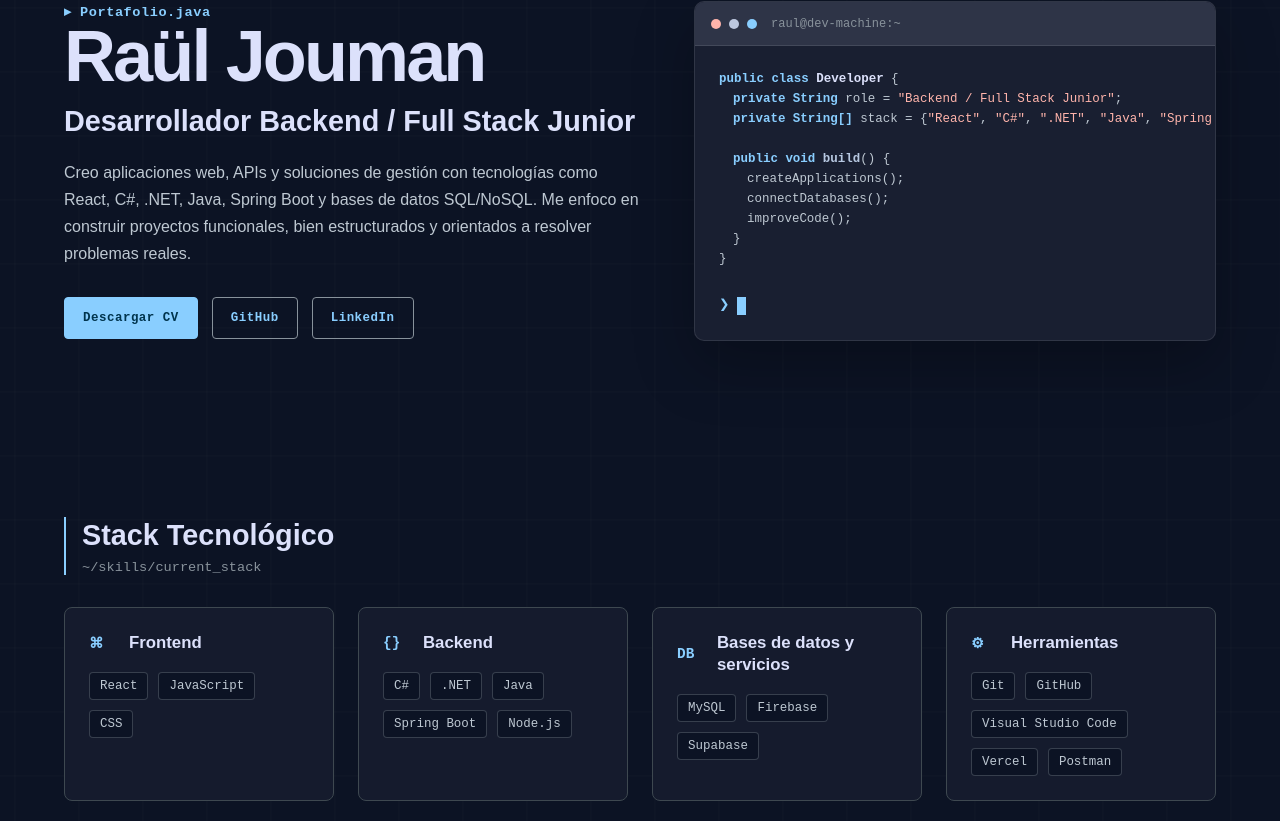
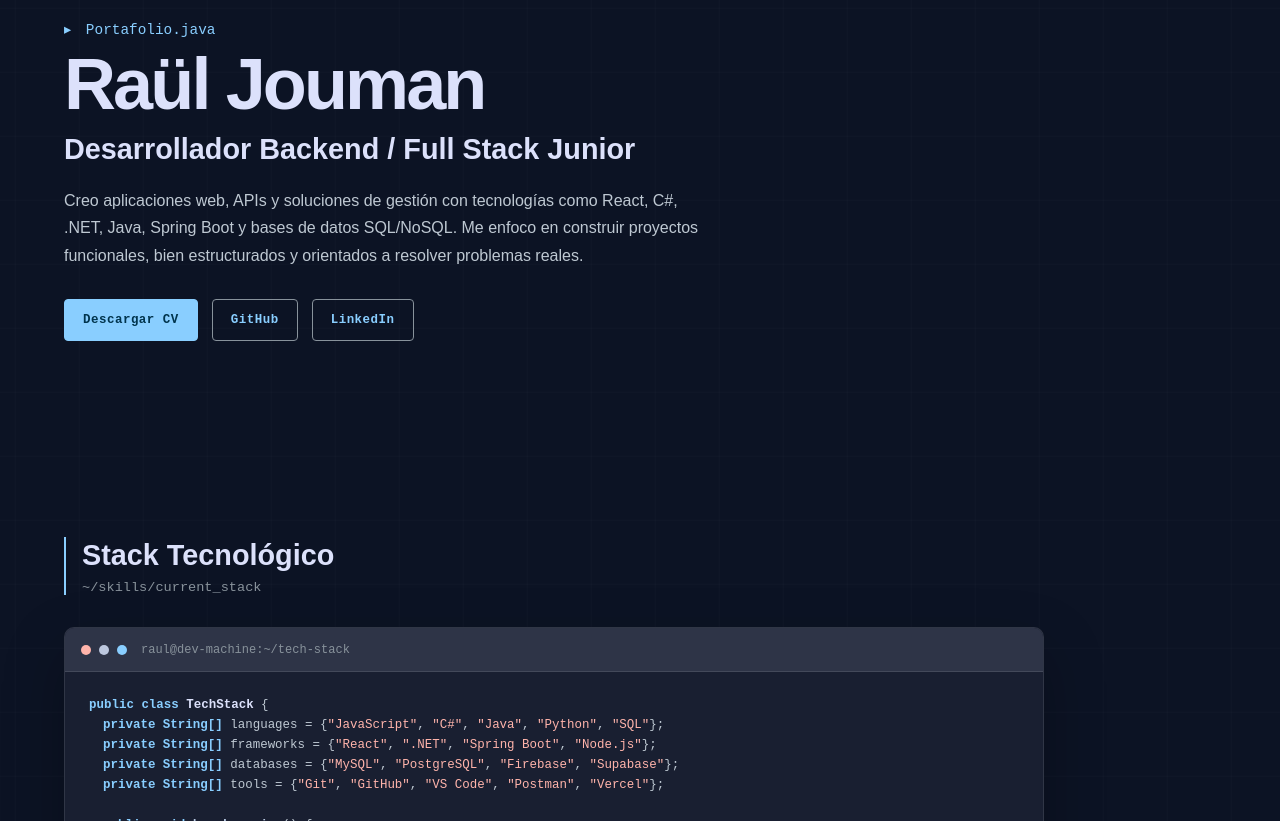
Before and after one commit to Rauljouman/portafolio, a React (Vite) app: page / in a window 1280 px wide. Shown: the part 199-1020 px from the top of the page. Built offline with nearby package versions, Linux system fonts and the light colour scheme.

Commit message:
ultimos cambios

```diff
--- a/src/components/Hero/Hero.css
+++ b/src/components/Hero/Hero.css
@@ -291,22 +291,31 @@
   animation-delay: 0.3s;
 }
 
+.hero--simple {
+  width: 100%;
+  max-width: 1180px;
+  margin: 0 auto;
+  min-height: 520px;
+  display: flex;
+  align-items: center;
+  justify-content: flex-start;
+}
+
 /* Responsive */
 
 @media (min-width: 950px) {
   .hero {
-    max-width: 1420px;
+    width: 100%;
+    max-width: 1180px;
     margin: 0 auto;
-    grid-template-columns: minmax(480px, 640px) minmax(420px, 760px);
-    gap: 48px;
-    min-height: 500px;
+    min-height: 520px;
+    display: flex;
     align-items: center;
-    justify-content: center;
+    justify-content: flex-start;
   }
 
-  .hero-terminal {
+  .hero__content {
     max-width: 760px;
-    justify-self: center;
   }
 }
 
--- a/src/components/Hero/Hero.jsx
+++ b/src/components/Hero/Hero.jsx
@@ -2,9 +2,9 @@ import "./Hero.css";
 
 function Hero() {
   return (
-    <section className="hero" id="about">
+    <section className="hero hero--simple" id="about">
       <div className="hero__content hero-animate hero-animate--left">
-        <p className="navbar__logo">
+        <p className="hero__eyebrow">
           <span>▸</span> Portafolio.java
         </p>
 
@@ -14,9 +14,9 @@ function Hero() {
 
         <p className="hero__description">
           Creo aplicaciones web, APIs y soluciones de gestión con tecnologías
-          como React, C#, .NET, Java, Spring Boot y bases de
-          datos SQL/NoSQL. Me enfoco en construir proyectos funcionales, bien
-          estructurados y orientados a resolver problemas reales.
+          como React, C#, .NET, Java, Spring Boot y bases de datos SQL/NoSQL.
+          Me enfoco en construir proyectos funcionales, bien estructurados y
+          orientados a resolver problemas reales.
         </p>
 
         <div className="hero__actions">
@@ -47,65 +47,6 @@ function Hero() {
           </a>
         </div>
       </div>
-
-      <div className="hero-terminal fade-up fade-delay-2">
-        <div className="hero-terminal__header">
-          <div className="hero-terminal__controls">
-            <span className="hero-terminal__dot hero-terminal__dot--red"></span>
-            <span className="hero-terminal__dot hero-terminal__dot--yellow"></span>
-            <span className="hero-terminal__dot hero-terminal__dot--blue"></span>
-          </div>
-
-          <span className="hero-terminal__title">raul@dev-machine:~</span>
-        </div>
-
-        <div className="hero-terminal__body">
-          <p>
-            <span className="hero-terminal__keyword">public class</span>{" "}
-            <span className="hero-terminal__class">Developer</span> {"{"}
-          </p>
-
-          <p className="hero-terminal__indent-1">
-            <span className="hero-terminal__keyword">private String</span> role ={" "}
-            <span className="hero-terminal__string">
-              "Backend / Full Stack Junior"
-            </span>
-            ;
-          </p>
-
-          <p className="hero-terminal__indent-1">
-            <span className="hero-terminal__keyword">private String[]</span> stack ={" "}
-            {"{"}
-            <span className="hero-terminal__string">"React"</span>,{" "}
-            <span className="hero-terminal__string">"C#"</span>,{" "}
-            <span className="hero-terminal__string">".NET"</span>,{" "}
-            <span className="hero-terminal__string">"Java"</span>,{" "}
-            <span className="hero-terminal__string">"Spring Boot"</span>
-            {"}"};
-          </p>
-
-          <br />
-
-          <p className="hero-terminal__indent-1">
-            <span className="hero-terminal__keyword">public void</span>{" "}
-            <span className="hero-terminal__method">build</span>() {"{"}
-          </p>
-
-          <p className="hero-terminal__indent-2">createApplications();</p>
-          <p className="hero-terminal__indent-2">connectDatabases();</p>
-          <p className="hero-terminal__indent-2">improveCode();</p>
-
-          <p className="hero-terminal__indent-1">{"}"}</p>
-          <p>{"}"}</p>
-
-          <br />
-
-          <p className="hero-terminal__cursor">
-            <span className="hero-terminal__prompt">❯</span>
-            <span className="hero-terminal__block"></span>
-          </p>
-        </div>
-      </div>
     </section>
   );
 }
--- a/src/components/Technologies/Technologies.css
+++ b/src/components/Technologies/Technologies.css
@@ -66,6 +66,24 @@
   white-space: nowrap;
 }
 
+.technologies-terminal-wrapper {
+  width: 100%;
+  display: flex;
+  justify-content: flex-start;
+  margin-top: 28px;
+}
+
+.technologies-terminal {
+  width: 100%;
+  max-width: 980px;
+}
+
+@media (max-width: 600px) {
+  .technologies-terminal {
+    max-width: 100%;
+  }
+}
+
 @media (min-width: 640px) {
   .technologies__grid {
     grid-template-columns: repeat(2, 1fr);
--- a/src/components/Technologies/Technologies.jsx
+++ b/src/components/Technologies/Technologies.jsx
@@ -1,27 +1,4 @@
 import "./Technologies.css";
-
-const technologyGroups = [
-  {
-    title: "Frontend",
-    icon: "⌘",
-    items: ["React", "JavaScript", "CSS"],
-  },
-  {
-    title: "Backend",
-    icon: "{}",
-    items: ["C#", ".NET", "Java", "Spring Boot", "Node.js"],
-  },
-  {
-    title: "Bases de datos y servicios",
-    icon: "DB",
-    items: ["MySQL", "Firebase", "Supabase"],
-  },
-  {
-    title: "Herramientas",
-    icon: "⚙",
-    items: ["Git", "GitHub", "Visual Studio Code", "Vercel", "Postman"],
-  },
-];
 
 function Technologies() {
   return (
@@ -31,23 +8,90 @@ function Technologies() {
         <p>~/skills/current_stack</p>
       </div>
 
-      <div className="technologies__grid">
-        {technologyGroups.map((group) => (
-          <article className="technology-card card-hover" key={group.title}>
-            <div className="technology-card__header">
-              <span className="technology-card__icon">{group.icon}</span>
-              <h3>{group.title}</h3>
+      <div className="technologies-terminal-wrapper">
+        <div className="hero-terminal technologies-terminal card-hover">
+          <div className="hero-terminal__header">
+            <div className="hero-terminal__controls">
+              <span className="hero-terminal__dot hero-terminal__dot--red"></span>
+              <span className="hero-terminal__dot hero-terminal__dot--yellow"></span>
+              <span className="hero-terminal__dot hero-terminal__dot--blue"></span>
             </div>
 
-            <div className="technology-card__chips">
-              {group.items.map((item) => (
-                <span className="tech-chip" key={item}>
-                  {item}
-                </span>
-              ))}
-            </div>
-          </article>
-        ))}
+            <span className="hero-terminal__title">
+              raul@dev-machine:~/tech-stack
+            </span>
+          </div>
+
+          <div className="hero-terminal__body">
+            <p>
+              <span className="hero-terminal__keyword">public class</span>{" "}
+              <span className="hero-terminal__class">TechStack</span> {"{"}
+            </p>
+
+            <p className="hero-terminal__indent-1">
+              <span className="hero-terminal__keyword">private String[]</span>{" "}
+              languages = {"{"}
+              <span className="hero-terminal__string">"JavaScript"</span>,{" "}
+              <span className="hero-terminal__string">"C#"</span>,{" "}
+              <span className="hero-terminal__string">"Java"</span>,{" "}
+              <span className="hero-terminal__string">"Python"</span>,{" "}
+              <span className="hero-terminal__string">"SQL"</span>
+              {"}"};
+            </p>
+
+            <p className="hero-terminal__indent-1">
+              <span className="hero-terminal__keyword">private String[]</span>{" "}
+              frameworks = {"{"}
+              <span className="hero-terminal__string">"React"</span>,{" "}
+              <span className="hero-terminal__string">".NET"</span>,{" "}
+              <span className="hero-terminal__string">"Spring Boot"</span>,{" "}
+              <span className="hero-terminal__string">"Node.js"</span>
+              {"}"};
+            </p>
+
+            <p className="hero-terminal__indent-1">
+              <span className="hero-terminal__keyword">private String[]</span>{" "}
+              databases = {"{"}
+              <span className="hero-terminal__string">"MySQL"</span>,{" "}
+              <span className="hero-terminal__string">"PostgreSQL"</span>,{" "}
+              <span className="hero-terminal__string">"Firebase"</span>,{" "}
+              <span className="hero-terminal__string">"Supabase"</span>
+              {"}"};
+            </p>
+
+            <p className="hero-terminal__indent-1">
+              <span className="hero-terminal__keyword">private String[]</span>{" "}
+              tools = {"{"}
+              <span className="hero-terminal__string">"Git"</span>,{" "}
+              <span className="hero-terminal__string">"GitHub"</span>,{" "}
+              <span className="hero-terminal__string">"VS Code"</span>,{" "}
+              <span className="hero-terminal__string">"Postman"</span>,{" "}
+              <span className="hero-terminal__string">"Vercel"</span>
+              {"}"};
+            </p>
+
+            <br />
+
+            <p className="hero-terminal__indent-1">
+              <span className="hero-terminal__keyword">public void</span>{" "}
+              <span className="hero-terminal__method">keepLearning</span>() {"{"}
+            </p>
+
+            <p className="hero-terminal__indent-2">practiceBackend();</p>
+            <p className="hero-terminal__indent-2">buildProjects();</p>
+            <p className="hero-terminal__indent-2">improveEveryDay();</p>
+
+            <p className="hero-terminal__indent-1">{"}"}</p>
+            <p>{"}"}</p>
+
+            <br />
+
+            <p className="hero-terminal__cursor">
+              <span className="hero-terminal__prompt">❯</span>
+              <span className="hero-terminal__block"></span>
+            </p>
+          </div>
+        </div>
       </div>
     </section>
   );
--- a/src/index.css
+++ b/src/index.css
@@ -57,6 +57,7 @@ textarea {
 .app {
   min-height: 100vh;
   padding: 120px var(--mobile-padding) 40px;
+  width: 100%;
 }
 
 .app h1 {
@@ -64,7 +65,9 @@ textarea {
 }
 
 .section {
-  margin-top: 96px;
+  width: 100%;
+  max-width: 1180px;
+  margin: 96px auto 0;
 }
 
 .section-heading {
```
